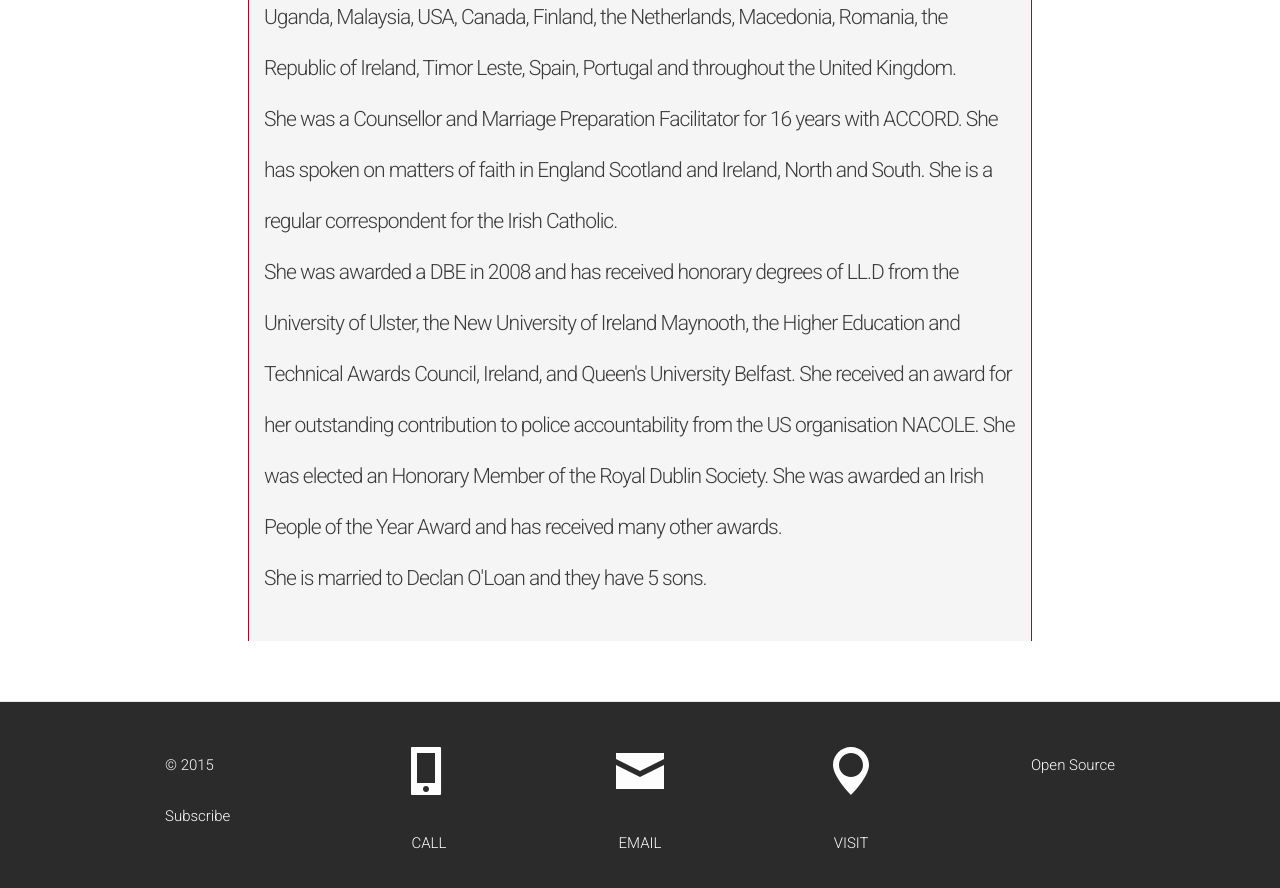
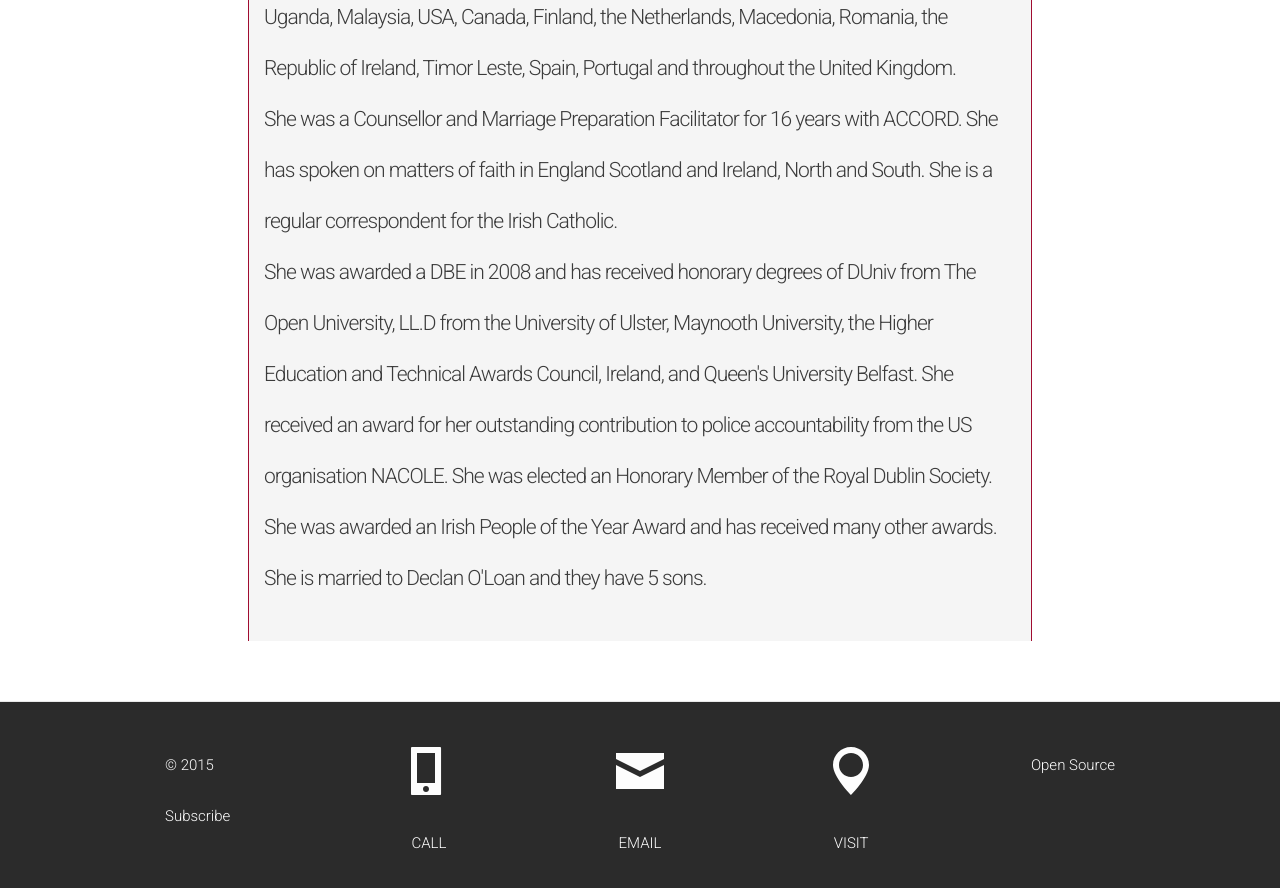
Before and after one commit to nualaoloan/nualaoloan, a Jekyll site: the page built from about.html, in a window 1280 px wide and 900 px high, scrolled down 3118 px. Shown: the top 888 px of the window. Built offline with Jekyll 4.4.1, drawn with Linux system fonts in a browser that asks for light colours; some web fonts are replaced.

Commit message:
Update about.html
Add OU DUniv

```diff
--- a/about.html
+++ b/about.html
@@ -20,7 +20,7 @@ permalink: about/
   </br>
   <p>She was a Counsellor and Marriage Preparation Facilitator for 16 years with ACCORD. She has spoken on matters of faith in England Scotland and Ireland, North and South.  She is a regular correspondent for the Irish Catholic.</p>
   </br>
-  <p>She was awarded a DBE in 2008 and has received honorary degrees of LL.D from the University of Ulster, the New University of Ireland Maynooth, the Higher Education and Technical Awards Council, Ireland, and Queen's University Belfast. She received an award for her outstanding contribution to police accountability from the US organisation NACOLE. She was elected an Honorary Member of the Royal Dublin Society. She was awarded an Irish People of the Year Award and has received many other awards.</P>
+  <p>She was awarded a DBE in 2008 and has received honorary degrees of DUniv from The Open University, LL.D from the University of Ulster, Maynooth University, the Higher Education and Technical Awards Council, Ireland, and Queen's University Belfast. She received an award for her outstanding contribution to police accountability from the US organisation NACOLE. She was elected an Honorary Member of the Royal Dublin Society. She was awarded an Irish People of the Year Award and has received many other awards.</P>
   </br>
   <p>She is married to Declan O'Loan and they have 5 sons.</p>
 </article>
```
